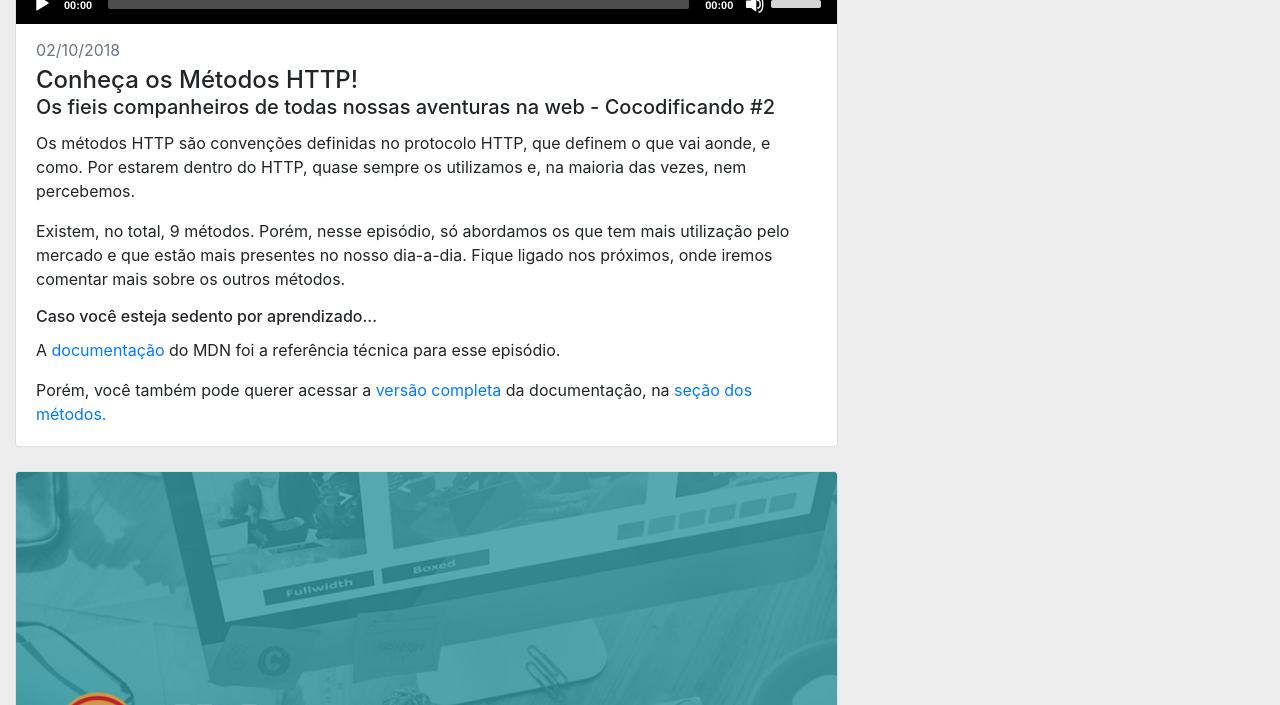
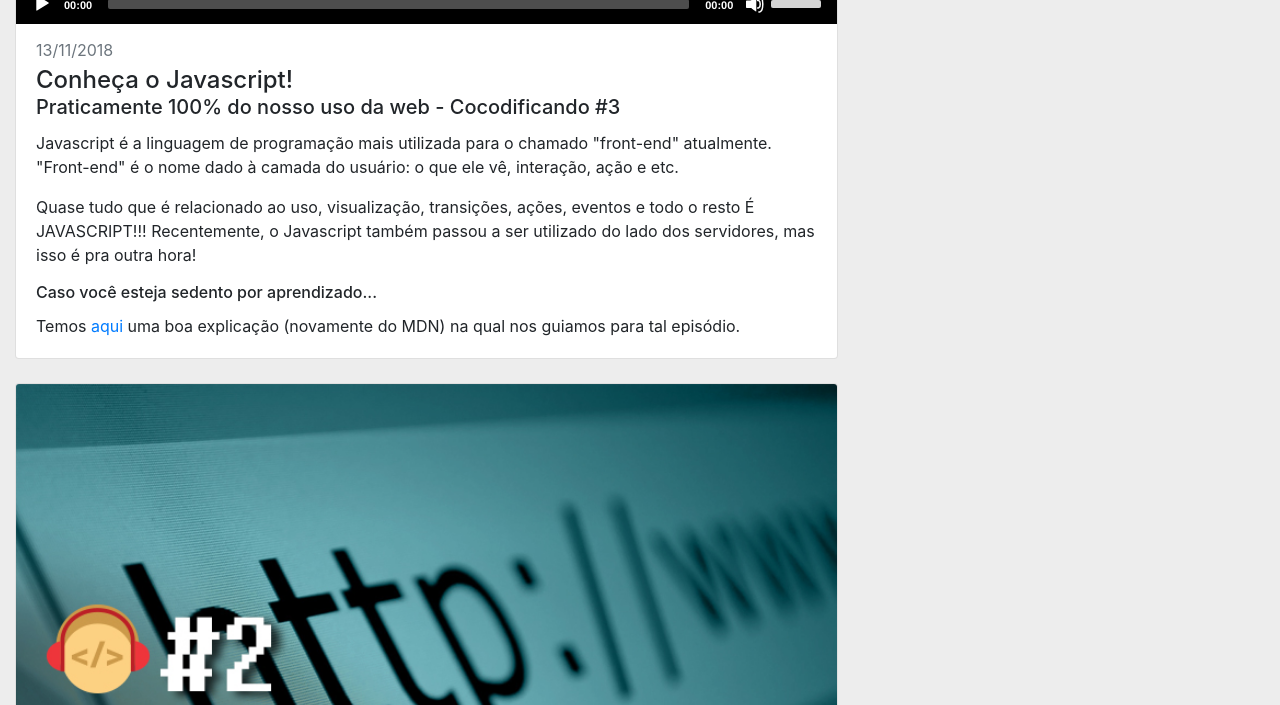
Before and after one commit to cocodificando/cocodificando.github.io, a plain HTML site: page index.html in a window 1280 px wide. Shown: the part 600-1305 px from the top of the page. Drawn offline with Linux system fonts and the light colour scheme.

Commit message:
terceiro episodio

```diff
--- a/index.html
+++ b/index.html
@@ -28,6 +28,25 @@
 	<div class="container-fluid main">
 		<div class="row">
 			<section class="col-12 col-md-8">
+
+                <div class="card mb-4">
+                    <img class="card-img-top" src="images/thumb-003.jpg?text=Conheça o Javascript" alt="Conheça o Javascript">
+                    <div class="media-wrapper">
+                        <audio preload="none" controls style="max-width:100%;">
+                            <source src="content/javascript-o-guardiao-silencioso.mp3" type="audio/mp3">
+                        </audio>
+                    </div>
+                    <div class="card-body">
+                        <p class="card-subtitle mb-1 text-muted">13/11/2018</p>
+                        <h4 class="card-title mb-0">Conheça o Javascript!</h4>
+                        <h5 class="card-title">Praticamente 100% do nosso uso da web - Cocodificando #3</h5>
+                        <p class="card-text">Javascript é a linguagem de programação mais utilizada para o chamado "front-end" atualmente. "Front-end" é o nome dado à camada do usuário: o que ele vê, interação, ação e etc.</p>
+                        <p class="card-text">Quase tudo que é relacionado ao uso, visualização, transições, ações, eventos e todo o resto É JAVASCRIPT!!! Recentemente, o Javascript também passou a ser utilizado do lado dos servidores, mas isso é pra outra hora!</p>
+                        <h6 class="card-title">Caso você esteja sedento por aprendizado...</h6>
+                        <p class="card-text">Temos <a href="https://developer.mozilla.org/bm/docs/Web/JavaScript" target="blank">aqui</a> uma boa explicação (novamente do MDN) na qual nos guiamos para tal episódio.</p>
+                    </div>
+                </div>
+
 				<div class="card mb-4">
 					<img class="card-img-top" src="images/thumb-002.jpg?text=Conheça os métodos http" alt="Conheça os métodos http">
 					<div class="media-wrapper">
```
Also changed, not shown: images/thumb-003.jpg (added), 2 other files.
